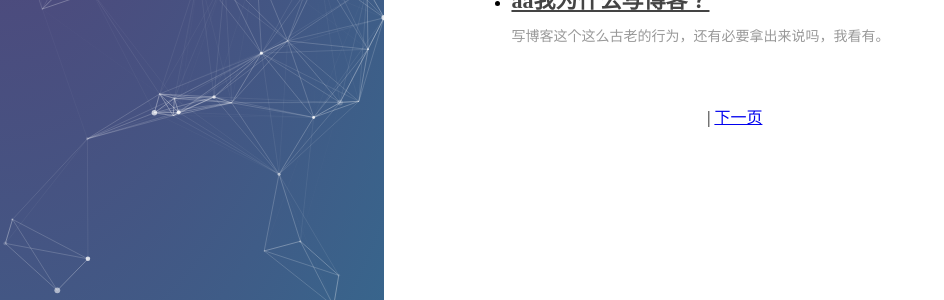
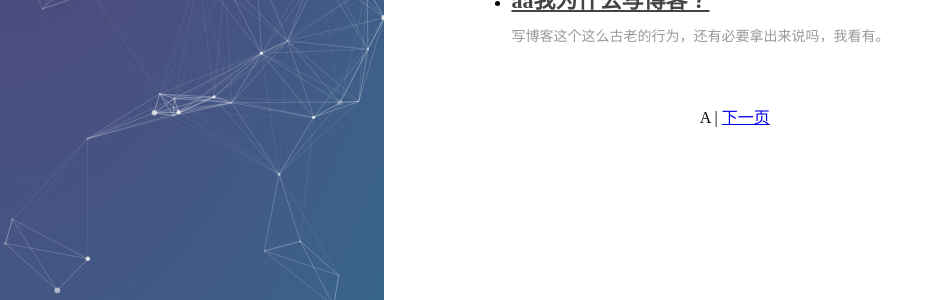
Before and after one commit to weiliua/liuwei, a Jekyll site: the page built from index.html, in a window 1280 px wide. Shown: the part 596-896 px from the top of the page, without its empty margins (0-944 px from the left). Built offline with Jekyll 4.4.1, drawn with Linux system fonts in a browser that asks for light colours; the list of posts is cut into pages by our own code.

Commit message:
提交代码

```diff
--- a/index.html
+++ b/index.html
@@ -13,6 +13,7 @@ layout: main
 </ul>
 
 <div style="text-align: center; margin-bottom:60px;">
+    A
     {% if paginator.previous_page %}
         <a href="{{ paginator.previous_page_path | prepend: site.baseurl | replace: '//', '/' }}">上一页</a>
     {% endif %}
```
